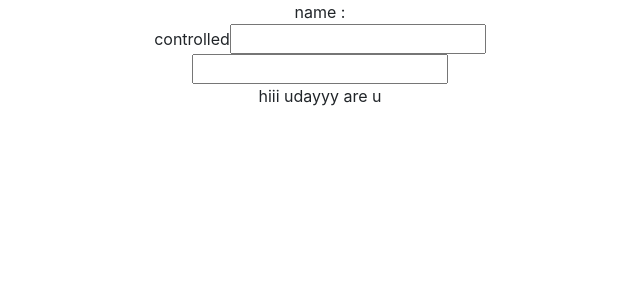
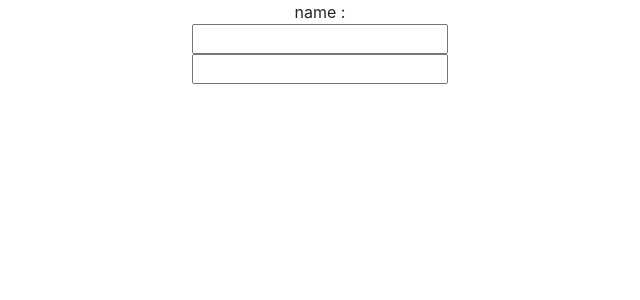
Before and after one commit to udayaa11/my-react-app, a React app: page / in a window 1280 px wide. Shown: the top 300 px of the page, without its empty margins (320-960 px from the left). Built offline with nearby package versions, Linux system fonts and the light colour scheme.

Commit message:
Fixing directory issue

```diff
--- a/src/App.js
+++ b/src/App.js
@@ -1595,7 +1595,7 @@ const App = () => {
   return (
     <div>
       <center>
-        <Controlled /> hiii udayyy are u
+        <Controlled />
         <div></div>
       </center>
     </div>
--- a/src/Controlled.js
+++ b/src/Controlled.js
@@ -11,7 +11,7 @@ export const Controlled = () => {
   return (
     <div>
       <center>
-        name : {name} <br /> controlled
+        name : {name} <br />
         <input type='text' onChange={(e) => setName(e.target.value)} /> <br />
         <Test changeHandler={(e) => setName(e.target.value)} />
       </center>
```
